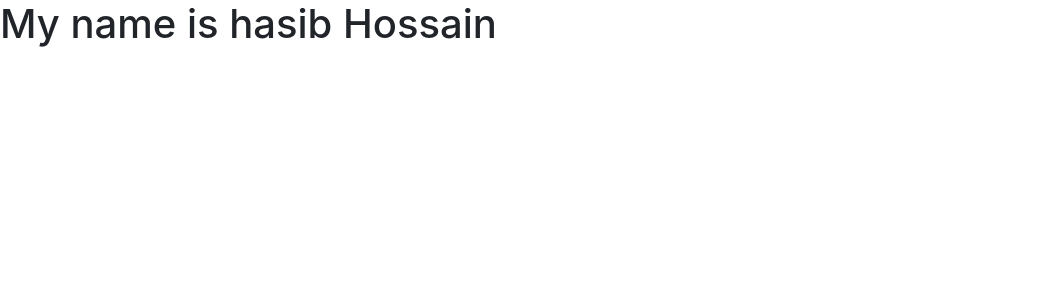
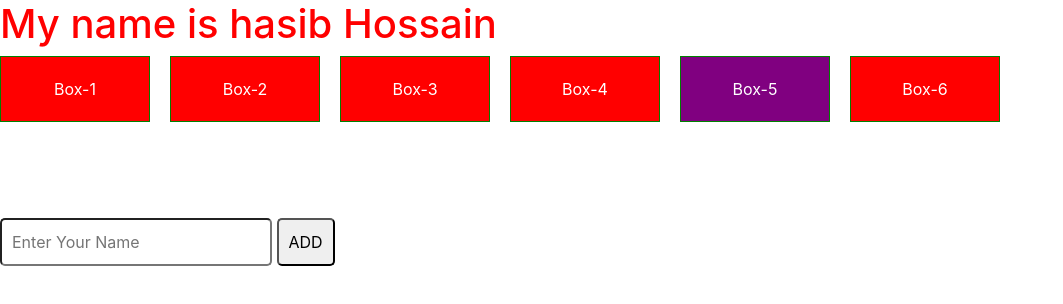
Before and after one commit to md-hasib-hossain/JavaScript-Basic, a plain HTML site: page API and DOM with Javascript boost/index.html in a window 1280 px wide. Shown: the whole page, without its empty margins (0-1063 px from the left). Drawn offline with nearby package versions, Linux system fonts and the light colour scheme.

Commit message:
update project

```diff
--- a/API and DOM with Javascript boost/Style.css
+++ b/API and DOM with Javascript boost/Style.css
@@ -0,0 +1,23 @@
+.box{
+    width: 150px;
+    height: 150xp;
+    padding: 20px;
+    text-align: center;
+    border: 1px solid green;
+}
+
+.box-container {
+    display: flex;
+    flex-wrap: wrap;
+    gap: 20px;
+}
+
+input{
+    padding: 10px;
+    border-radius: 5px;
+
+}
+button{
+    padding: 10px;
+    border-radius: 5px;
+}
--- a/API and DOM with Javascript boost/app.js
+++ b/API and DOM with Javascript boost/app.js
@@ -1 +1,39 @@
 // alert()
+
+const target = document.getElementById("title");        // get the element with id "title"
+target.style.color = "red";                                 // change the color of the element to red
+
+const allbox = document.getElementsByClassName("box")           // get all elements with class "box"
+// console.log(allbox);
+
+for (let i = 0; i < allbox.length; i++) {               // loop through all elements with class "box"
+    const element = allbox[i];                          // get the current element in the loop
+
+    element.style.color = "white";
+    element.style.backgroundColor = "red";
+
+    // console.log(element);
+
+    if (element.innerText == "Box-5") {                     // check if the inner text of the element is "Box-5"
+        element.style.backgroundColor = "purple";           // change the background color of the element to purple if the inner text is "Box-5"
+    }
+}
+
+document.getElementById("hendeladd").addEventListener("click", (event) => {  // event is optional
+    // console.log("Hello boss");
+    const inputbox = document.getElementById("Search-Box").value;       // value is used to get the value of input box
+    // console.log(inputbox);
+
+    const container = document.getElementById("comment-container")  // get the container where we want to add the new element
+
+    const p = document.createElement("p");      // create a new paragraph element
+    p.innerText = inputbox;                         // set the text of the new paragraph element to the value of the input box
+
+    container.appendChild(p);   // append the new paragraph element to the container
+
+
+})
+
+// const handelsearch = (event) => {
+//     console.log("Hello Boss");
+// }
--- a/API and DOM with Javascript boost/index.html
+++ b/API and DOM with Javascript boost/index.html
@@ -18,7 +18,29 @@
 
 <body>
 
-    <h1>My name is hasib Hossain </h1>
+    <h1 id="title">My name is hasib Hossain </h1>
+
+    <div class="box-container">
+        <div class="box">Box-1</div>
+        <div class="box">Box-2</div>
+        <div class="box">Box-3</div>
+        <div class="box">Box-4</div>
+        <div class="box">Box-5</div>
+        <div class="box">Box-6</div>
+    </div>
+<br>
+<br>
+<br>
+<br>
+
+    <div class="input-container">
+        <input id="Search-Box" type="text" placeholder="Enter Your Name">
+        <button id="hendeladd" onclick="handelsearch()">ADD</button>
+    </div>
+
+    <div id="comment-container" class="comment-container">
+
+    </div>
 
 
 
```
Also changed, not shown: API and DOM with Javascript boost/DOM.txt (added, +18 -0 lines).
